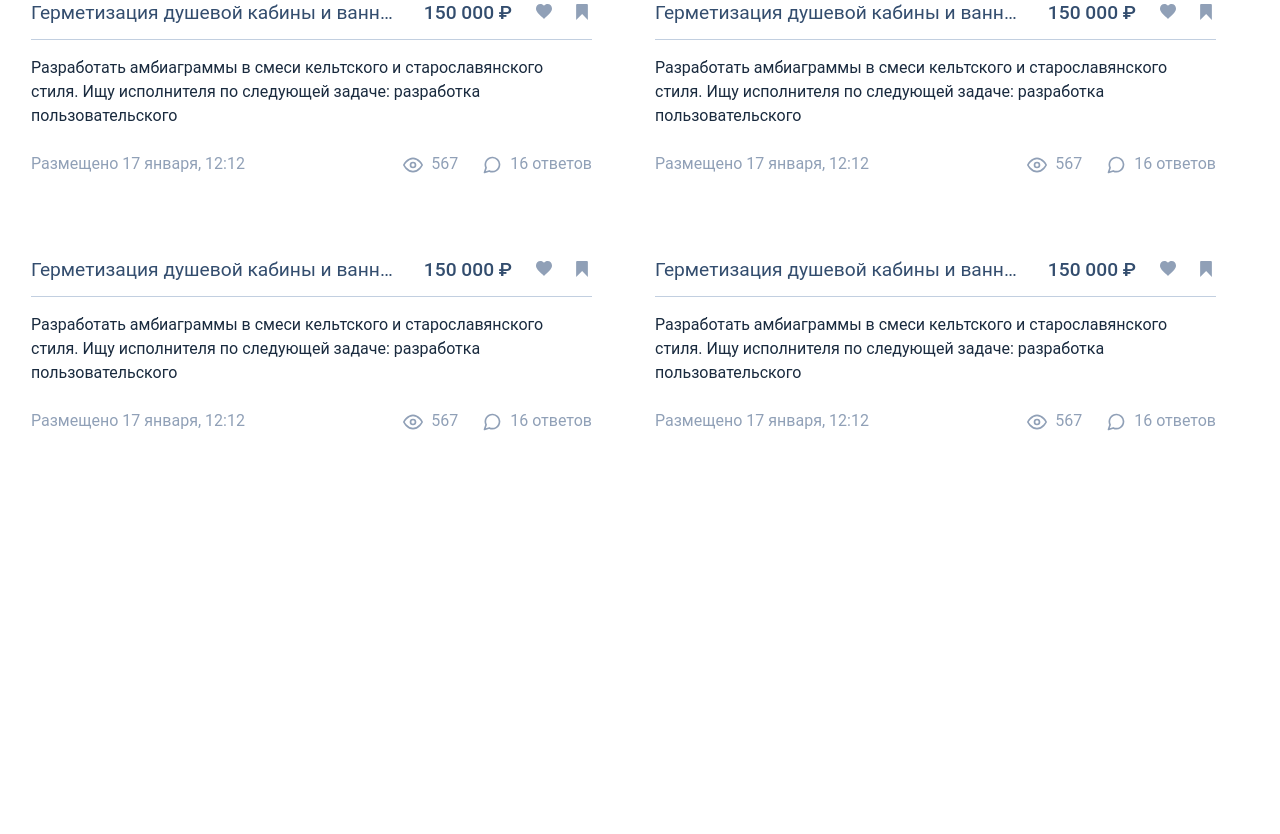
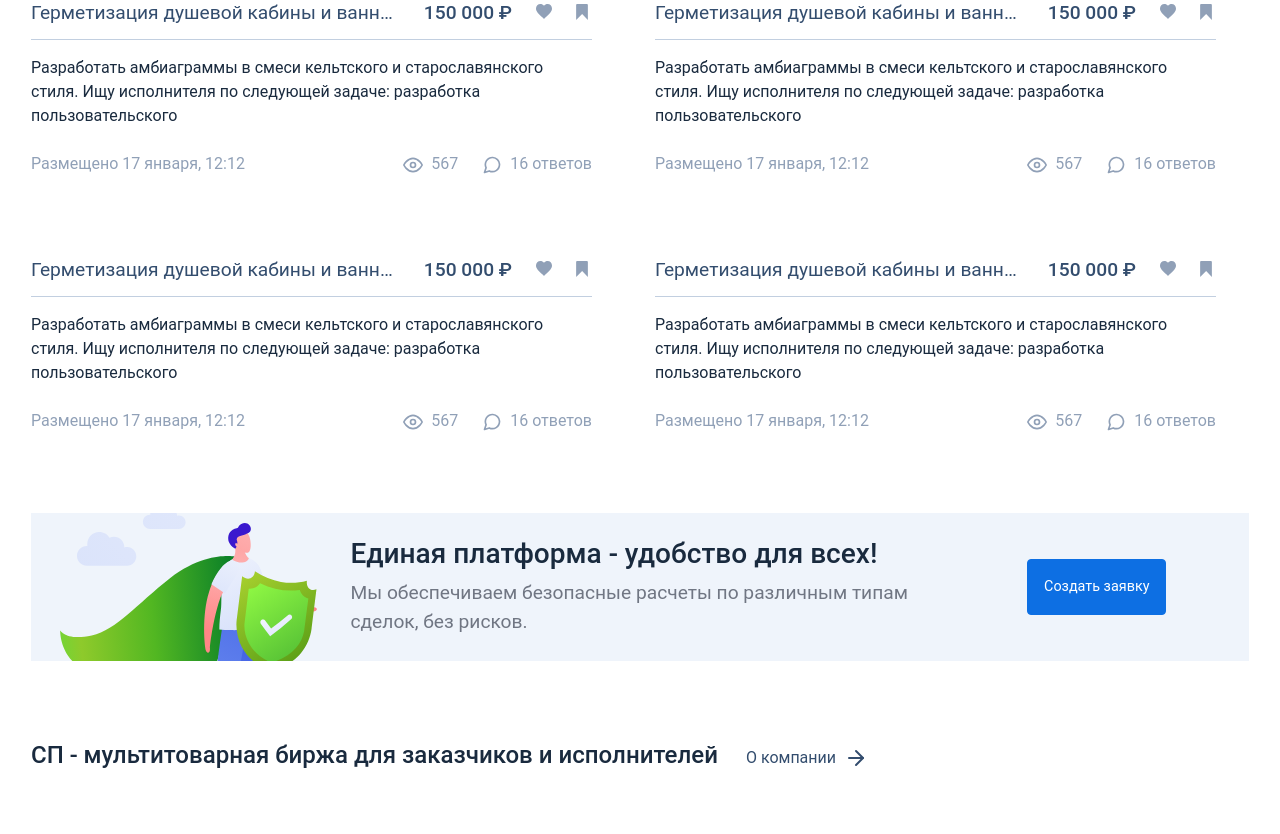
Before and after one commit to sbrepo2022/stroyday_site, a PHP site: page / in a window 1280 px wide; the page is wider, and only the part inside the window is pictured. Shown: the part 796-1630 px from the top of that part. Before the commit the page ends 1227 px from the top of that part, so only its background shows below. Run offline with PHP 8.4, Linux system fonts and the light colour scheme.

Commit message:
added create request surface

```diff
--- a/css/colors.css
+++ b/css/colors.css
@@ -2,6 +2,7 @@
 	--color-primary: #1B2F54;
 	--color-btn-primary: #0d6fe3;
 	--color-light-gray: #dfe6f0;
+    --color-infoblock-bg: #eff4fb;
 
     --color-dark-blue: #334d6e;
 	--color-gray: #90a0b7;
@@ -31,3 +32,15 @@
 .color-icon-gray {
     color: var(--color-icon-gray);
 }
+
+.color-black {
+    color: var(--color-black);
+}
+
+.color-table-black {
+    color: var(--color-table-black);
+}
+
+.color-table-gray {
+    color: var(--color-table-gray);
+}
--- a/css/main-style.css
+++ b/css/main-style.css
@@ -20,3 +20,11 @@
 	padding-top: 1rem;
 	padding-bottom: 1rem;
 }
+
+.create-request-surface {
+	background-image: url('../resources/images/reliable.svg');
+	background-position: 3% 0%;
+	background-size: contain;
+	background-color: var(--color-infoblock-bg);
+	background-repeat: no-repeat;
+}
--- a/index.html
+++ b/index.html
@@ -333,6 +333,38 @@
                         </div>
                     </div>
 
+                    <div class="row mb-6">
+                        <div class="col-12">
+                            <div class="create-request-surface">
+                                <div class="container-fluid">
+                                    <div class="row">
+                                        <div class="col-xl-3 col-lg-3 hidden-md-down">
+                                        </div>
+                                        <div class="col-xl-6 col-lg-6 col-12 my-4">
+                                            <p class="h3">Единая платформа - удобство для всех!</p>
+                                            <p class="btn-text-big color-table-gray mb-0">Мы обеспечиваем безопасные расчеты по различным типам сделок, без рисков.</p>
+                                        </div>
+                                        <div class="col-xl-3 col-lg-3 col-12 d-flex">
+                                            <button type="button" class="btn btn-primary btn-text-sm p-3 m-xl-auto m-lg-auto m-3 mx-auto">Создать заявку</button>
+                                        </div>
+                                    </div>
+                                </div>
+                            </div>
+                        </div>
+                    </div>
+
+                    <div class="row mb-5">
+                        <div class="col">
+                            <span class="h4 weight-500 mr-4">СП - мультитоварная биржа для заказчиков и исполнителей</span>
+                            <a class="m-auto d-inline-flex link" href="#">
+                                <span class="my-auto mr-2">
+                                    О компании
+                                </span>
+                                <span class="icon right-icon"></span>
+                            </a>
+                        </div>
+                    </div>
+
 	        	</div>
 	        </div>
         </main>
```
Also changed, not shown: resources/images/reliable.svg (added).
